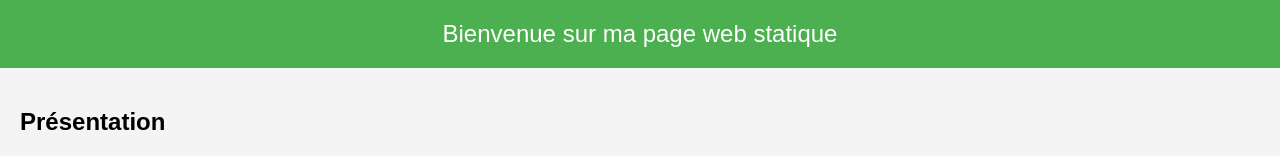
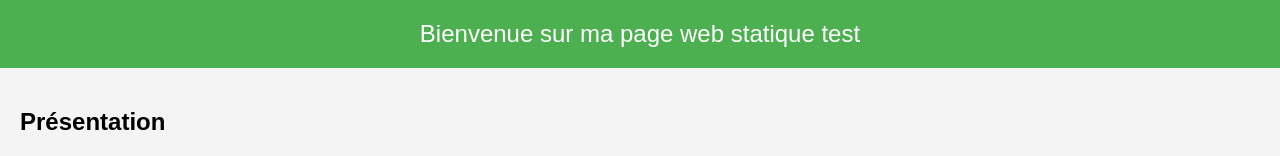
Before and after one commit to Develoo/vercel-page-statique, a plain HTML site: page index.html in a window 1280 px wide. Shown: the top 156 px of the page. Drawn offline with Linux system fonts and the light colour scheme.

Commit message:
segond commit

```diff
--- a/index.html
+++ b/index.html
@@ -34,7 +34,7 @@
 <body>
 
 <header>
-    Bienvenue sur ma page web statique
+    Bienvenue sur ma page web statique test
 </header>
 
 <section>
```
